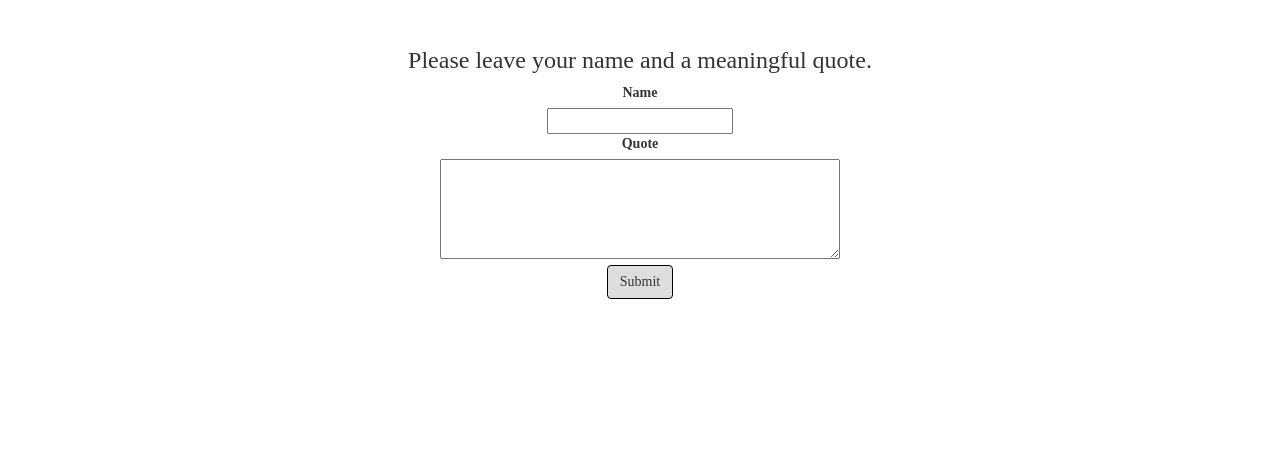
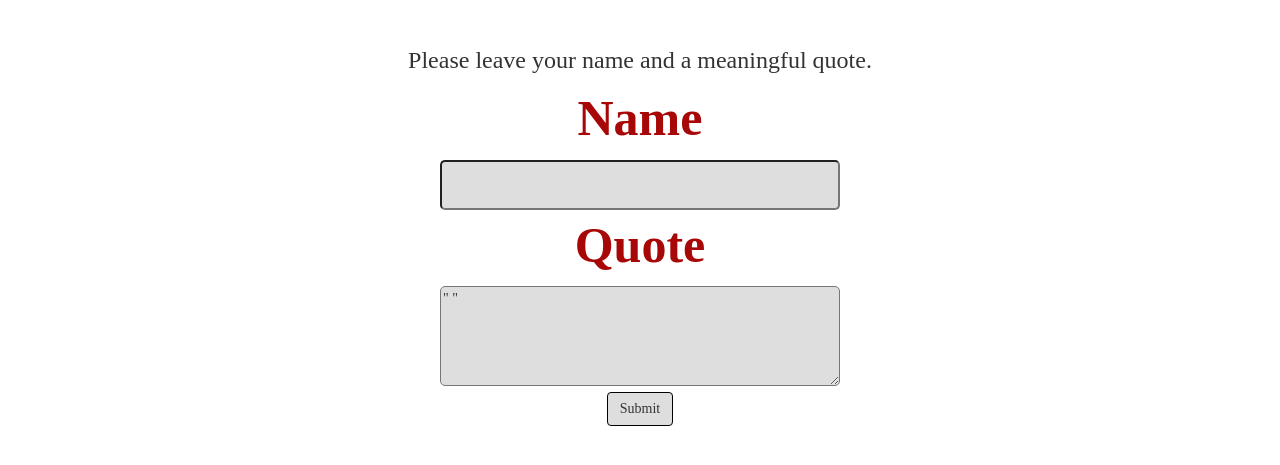
Before and after one commit to pjvalentini/quotester_pg_express_app, a website: page client/public/index.html in a window 1280 px wide. Shown: the part 93-558 px from the top of the page. Drawn offline with nearby package versions, Linux system fonts and the light colour scheme; files that its build step writes are made by us from their sources; no server answers; files whose address does not match are found by name.

Commit message:
css updates

```diff
--- a/client/public/app.js
+++ b/client/public/app.js
@@ -57,7 +57,7 @@ $(document).ready(function() {
 				xButton.css({ padding: "0px 4px 0px 4px", float: 'right' });
 				xButton.text("X");
 // stores name and meesage in <p> tags.
-				nameP = $('<p>');
+				nameP = $('<p class="name">');
 				quoteP = $('<p class="quote" data-id=' + quotes.rows[i].id + '>');
 
 				nameP.text("Name: " + quotes.rows[i].name);
--- a/client/public/index.html
+++ b/client/public/index.html
@@ -11,10 +11,10 @@
 	<h3 class="text-center">Please leave your name and a meaningful quote.</h3>
 	<div class="text-center center-block">
 		<form id="quotester-form">
-			<label>Name</label><br>
-			<input type="text" id="name-input"/><br>
-			<label>Quote</label><br>
-			<textarea id="quote-input"></textarea>
+			<label class="nameLabel">Name</label><br>
+			<input type="text" id="name-input" class="name_input"/><br>
+			<label class="quoteLabel">Quote</label><br>
+			<textarea id="quote-input" class="textArea" placeholder="Type a quote here">" "</textarea>
 			<br>
 			<input class="btn btn-secondary" id="submit-this" type="submit">
 		</form>
--- a/client/public/styles.css
+++ b/client/public/styles.css
@@ -12,9 +12,38 @@ h1 {
 	background: #a80707;
 }
 
+.nameLabel {
+	font-size : 50px;
+	color: #a80707;
+}
+
+.quoteLabel {
+	font-size : 50px;
+	color: #a80707;
+}
+
+.name_input {
+	background-color: #dedede;
+	border-radius: 5px;
+	height: 50px;
+	width: 400px;
+
+}
+
 textarea {
+	text-decoration-color: #a80707;
+	background-color: #dedede;
+	border-radius: 5px;
 	height: 100px;
 	width: 400px;
+}
+
+.name {
+ 	font-size: 25px;
+}
+
+.quote {
+	font-size: 39px;
 }
 
 #submit-this {
@@ -32,6 +61,11 @@ textarea {
 	padding: 5px;
 }
 
+.x-button {
+	background-color: black;
+	border: solid 1px black;
+}
+
 .quote:hover {
 	background-color: lightgray;
 }
--- a/server/controller/routes.js
+++ b/server/controller/routes.js
@@ -94,5 +94,5 @@ router.put('/api/update-quote/:id', (req, res) => {
 	});
 });
 
-// Export this function this for the server connection to take hold
+// Export this function this for the server connection to take hold.
 module.exports = router;
```
